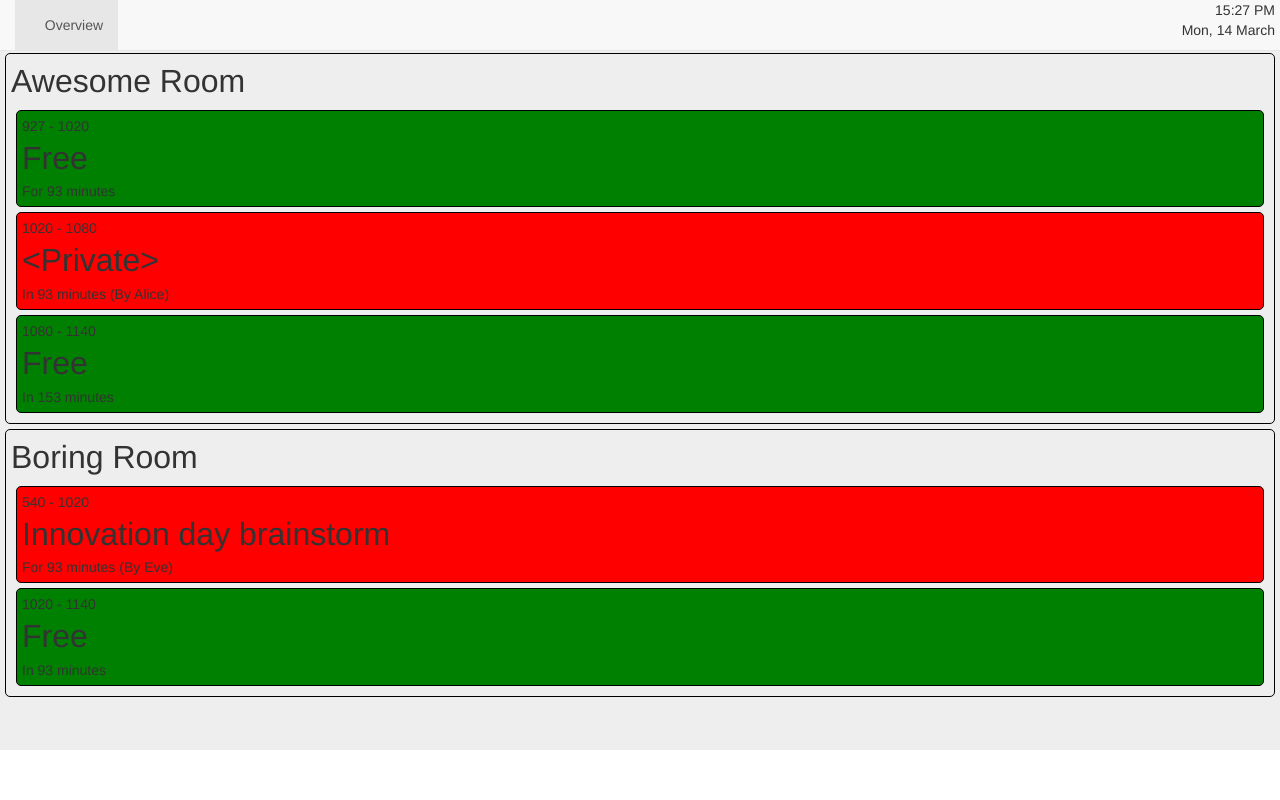
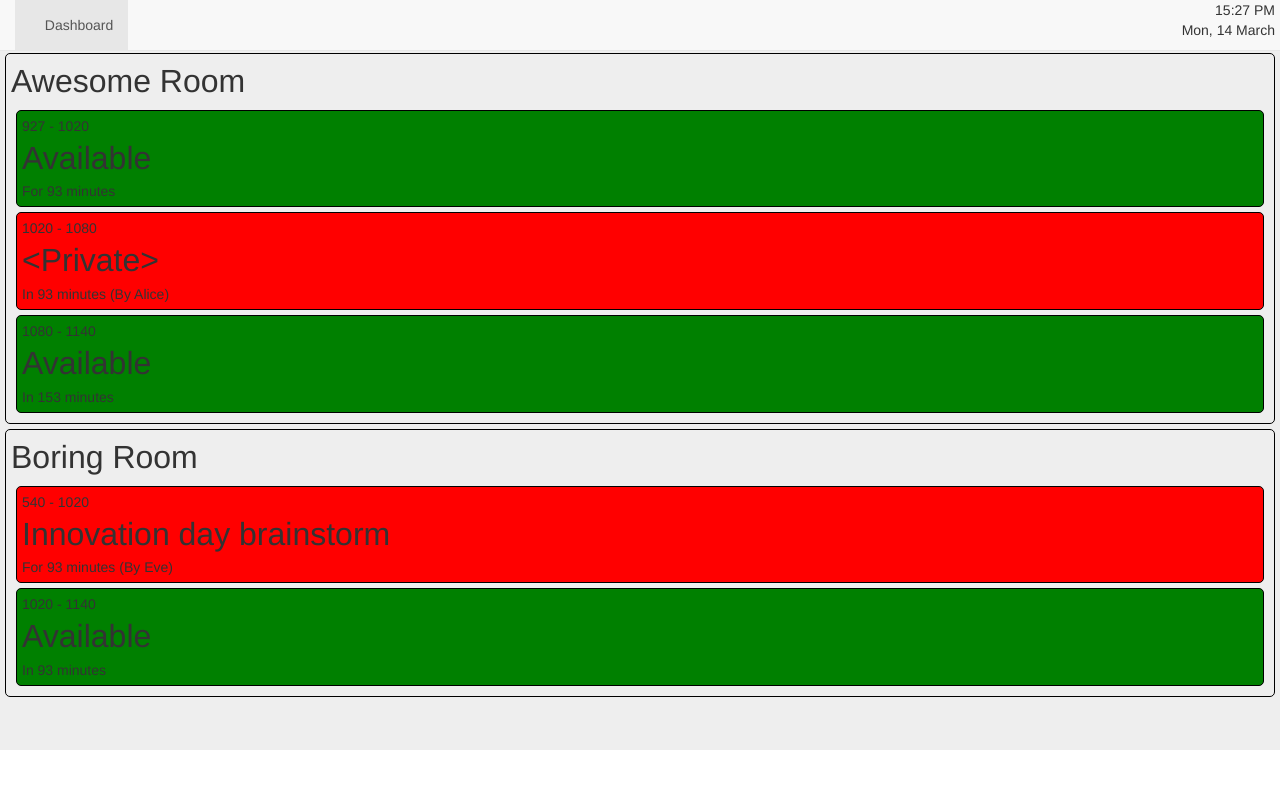
Before and after one commit to DerHahne/room_display, a Flask app: page / in a window 1280 px wide. Run offline with Flask 2, Linux system fonts and the light colour scheme; some libraries are stand-ins or nearby versions; some web fonts are replaced.

Commit message:
Minor udpates

```diff
--- a/room_display/templates/index.html
+++ b/room_display/templates/index.html
@@ -28,8 +28,8 @@
                                 </a>
                                 <ul class="dropdown-menu">
                                     <li class="active">
-                                        <a href="#overview" data-toggle="tab">
-                                            Overview
+                                        <a href="#Dashboard" data-toggle="tab">
+                                            Dashboard
                                         </a>
                                     </li>
                                     <li ng-repeat="room in roomDisplay.rooms">
@@ -57,7 +57,7 @@
                     <span class="glyphicon glyphicon-fullscreen" aria-hidden="true"></span>
                 </button>
 
-                <div class="tab-pane active" id="overview">
+                <div class="tab-pane active" id="Dashboard">
                     <span class="room" ng-repeat="room in roomDisplay.rooms">
                         <span class="room-name">
                             {{room.name}}
@@ -75,7 +75,7 @@
 
                             <span class="booking-heading">
                                 <span ng-if="booking.available">
-                                    Free
+                                    Available
                                 </span>
                                 <span ng-if="!booking.available">
                                     {{booking.description}}
```
